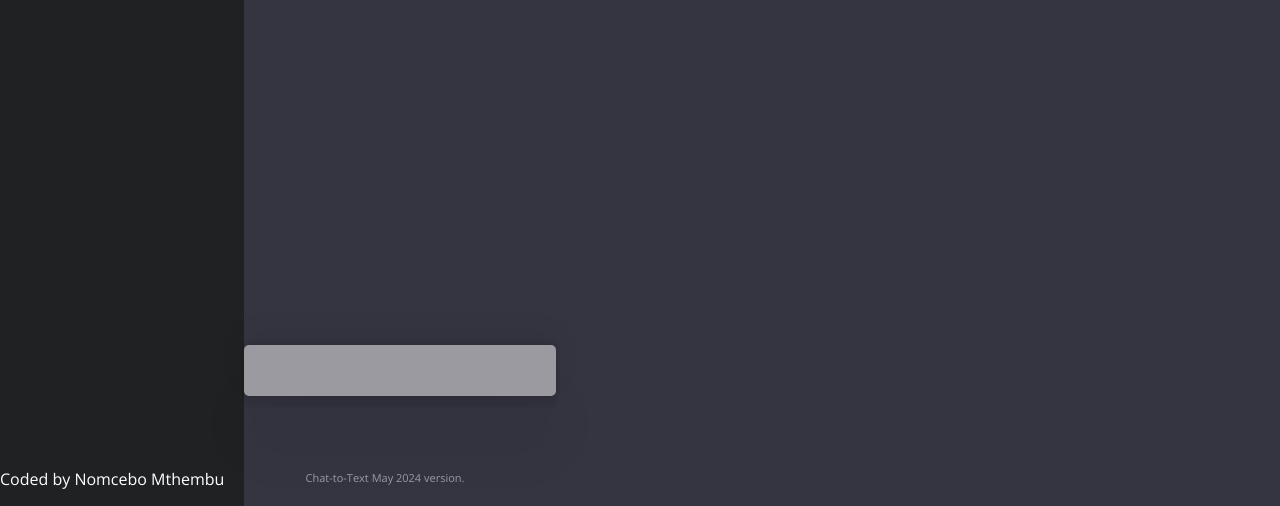
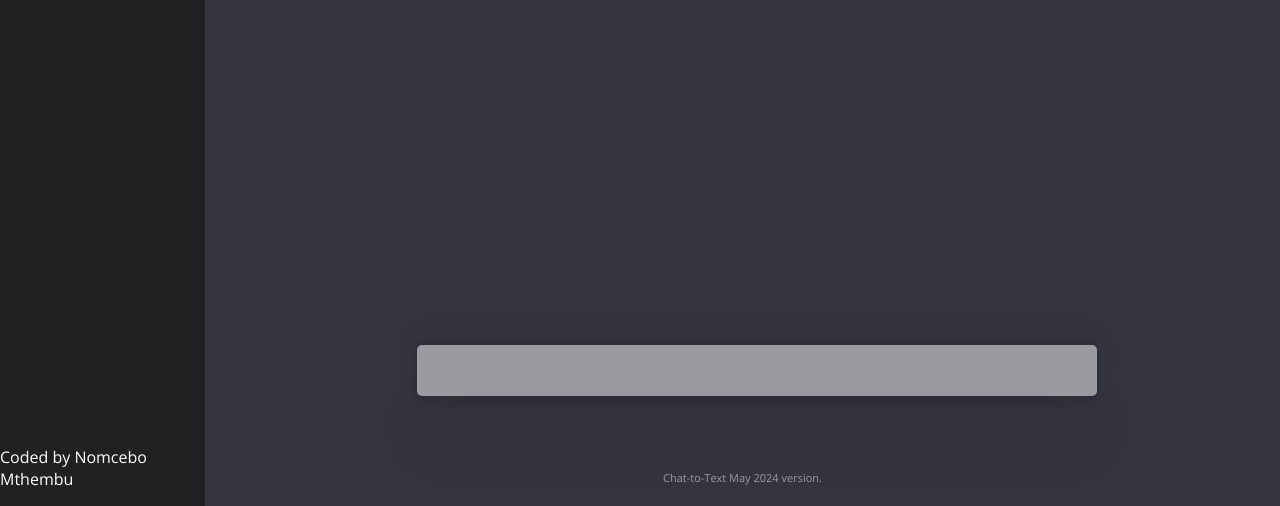
Before and after one commit to Nomcebo-coder-hub/ChatGPT_clone, a plain HTML site: page index.html in a window 1280 px wide. Shown: the part 294-800 px from the top of the page. Drawn offline with nearby package versions, Linux system fonts and the light colour scheme.

Commit message:
Added css for .bottom-section and .input-container

```diff
--- a/styles.css
+++ b/styles.css
@@ -34,6 +34,15 @@ h1 {
   text-align: center;
   justify-content: space-between;
   height: 100vh;
+  width: 100%;
+}
+
+.bottom-section {
+  width: 100%;
+  display: flex;
+  flex-direction: column;
+  justify-content: center;
+  align-items: center;
 }
 
 .info {
@@ -57,3 +66,8 @@ input {
 input:focus {
   outline: none;
 }
+
+.input-container {
+  width: 100%;
+  max-width: 650px;
+}
```
